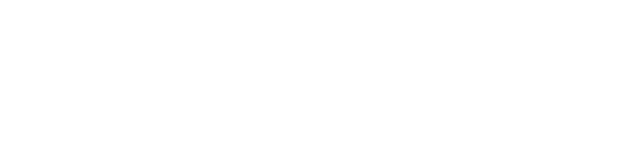
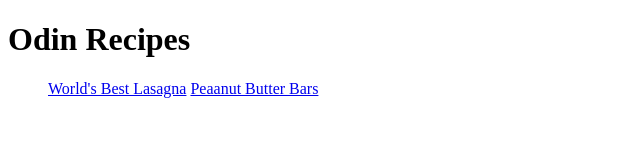
Before and after one commit to xClyd3/odin-recipes, a plain HTML site: page index.html in a window 1280 px wide. Shown: the whole page, without its empty margins (0-640 px from the left). Drawn offline with Linux system fonts and the light colour scheme.

Commit message:
peanut butter bars

```diff
--- a/index.html
+++ b/index.html
@@ -3,9 +3,13 @@
 <head>
     <meta charset="UTF-8">
     <meta name="viewport" content="width=device-width, initial-scale=1.0">
-    <title>Document</title>
+    <title>Odin Recipes</title>
 </head>
 <body>
-
+    <h1>Odin Recipes</h1>
+<ul>
+    <a href="recipes/lasagna.html">World's Best Lasagna</a>
+    <a href="recipes/peanut_butter_bars.html">Peaanut Butter Bars</a>
+</ul>
 </body>
 </html>
```
Also changed, not shown: recipes/lasagna.html (+4 -1 lines), recipes/peanut_butter_bars.html (added, +11 -0 lines), images/worlds-best-lasagna.jpg (added).
